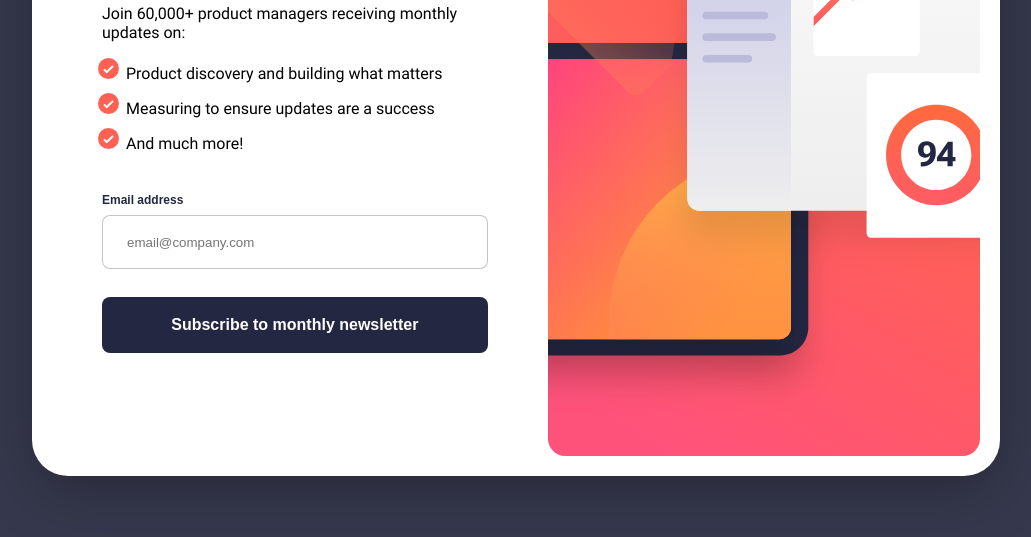
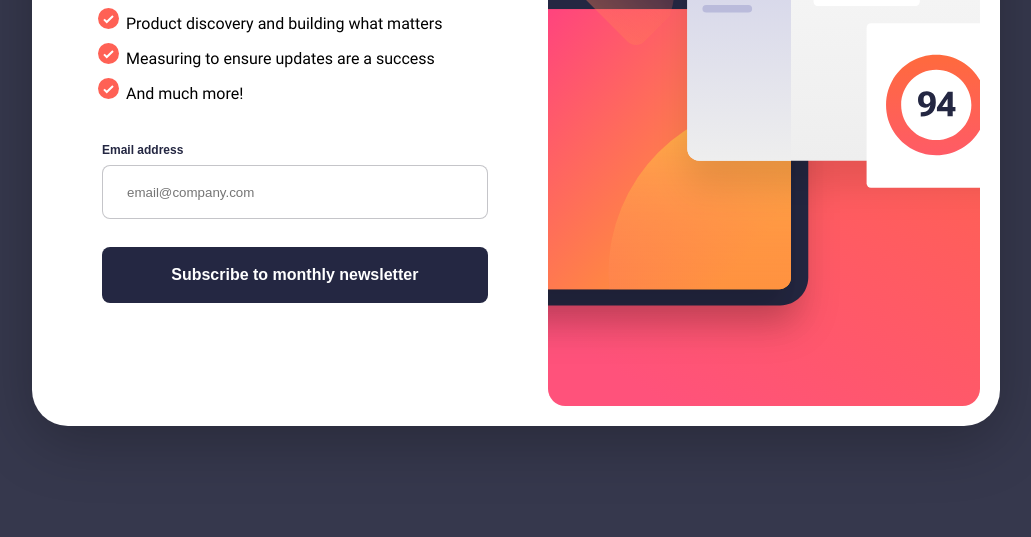
Before and after one commit to JER3MIAH/newsletter-sign-up-page, a plain HTML site: page index.html in a window 1280 px wide. Shown: the part 263-800 px from the top of the page, without its empty margins (124-1155 px from the left). Drawn offline with Linux system fonts and the light colour scheme.

Commit message:
center page

```diff
--- a/style.css
+++ b/style.css
@@ -64,6 +64,7 @@ button:hover {
 #submitted-content {
   display: none;
   background-color: white;
+  margin: 16px;
 }
 
 #submitted-content > img {
@@ -100,10 +101,11 @@ button:hover {
     gap: 60px;
     justify-content: space-between;
     border-radius: 36px;
-    margin: 50px;
+    /* margin: 50px; */
     padding: 20px;
     height: 641px;
     width: 928px;
+    margin: 0 auto;
     box-shadow: 0px 15px 60px 0px rgba(0, 0, 0, 0.25);
   }
 
```
